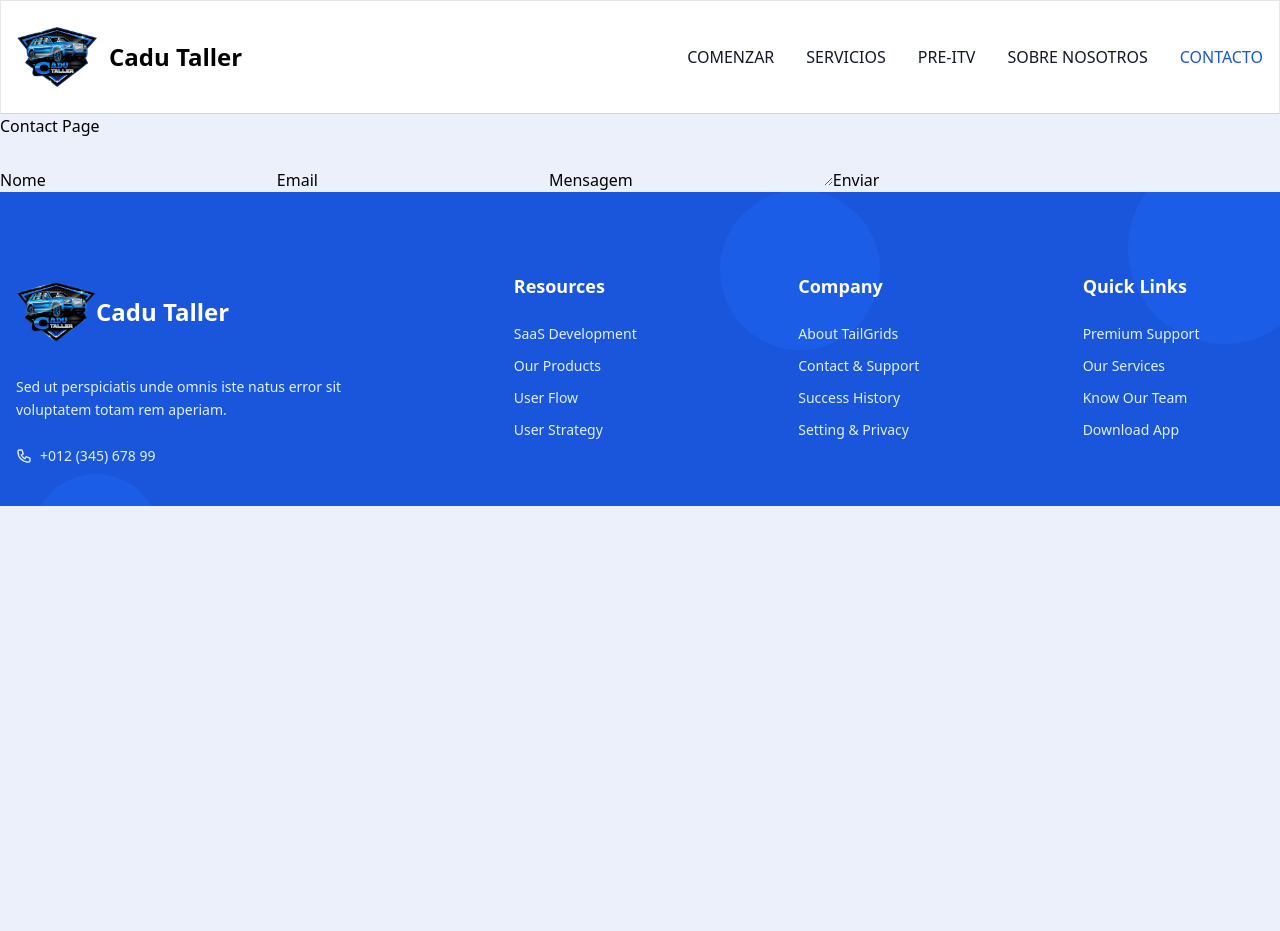
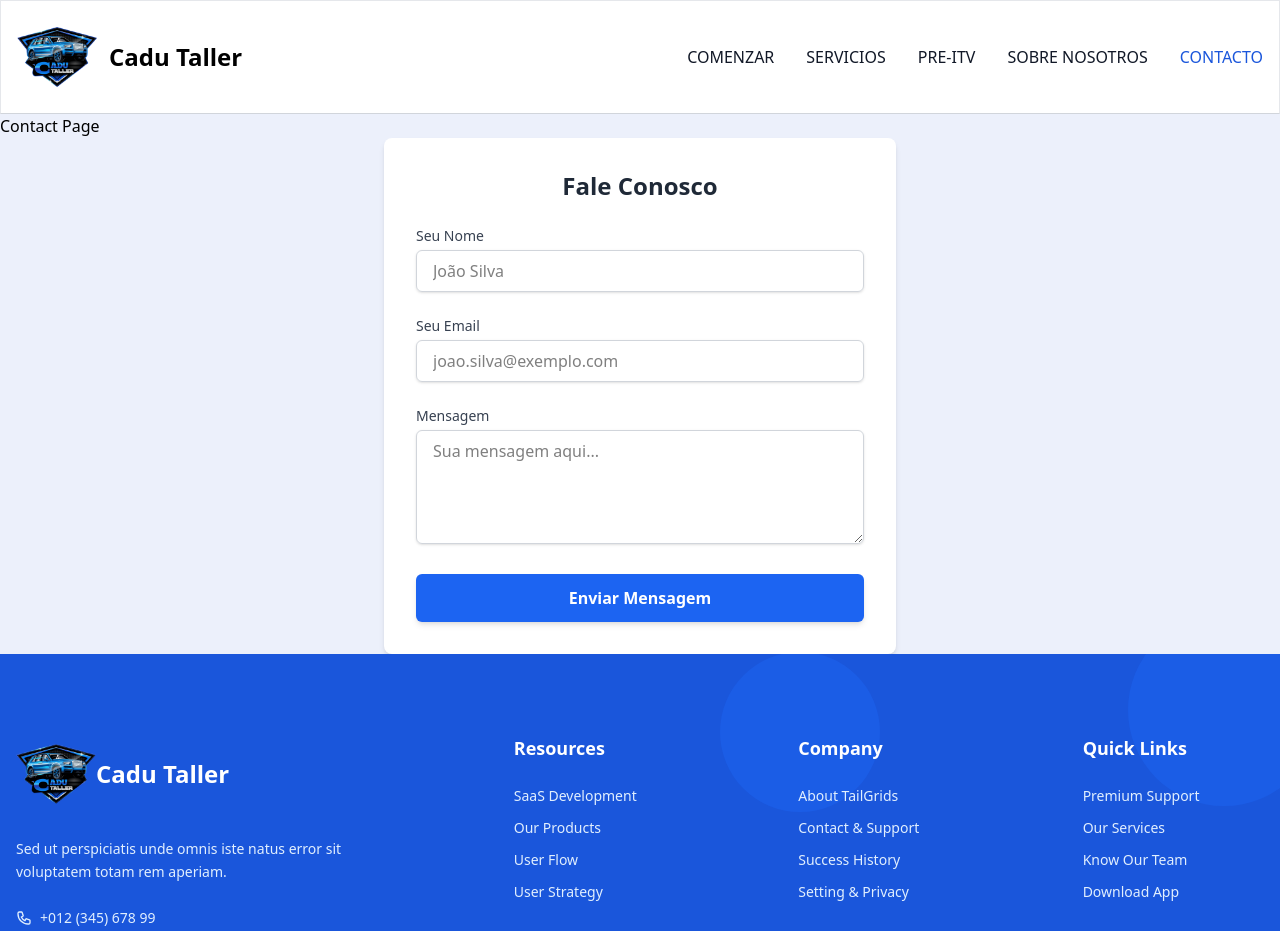
Before and after one commit to thiagobaia/site-cadu-taller, a Gatsby site: page /contact in a window 1280 px wide. Before the commit the page ends 800 px from the top, so only its background shows below. Built offline with nearby package versions, Linux system fonts and the light colour scheme; Gatsby itself is replaced by a stand-in of ours; no server answers.

Commit message:
test email

```diff
--- a/gatsby-config.js
+++ b/gatsby-config.js
@@ -1,6 +1,11 @@
 /**
  * @type {import('gatsby').GatsbyConfig}
  */
+
+require("dotenv").config({
+  path: `.env.${process.env.NODE_ENV}`,
+});
+
 module.exports = {
   siteMetadata: {
     title: `site-cadu-taller`,
--- a/src/components/FormContact.js
+++ b/src/components/FormContact.js
@@ -1,73 +1,105 @@
-import React, { useRef, useState } from "react";
+import React, { useRef } from "react";
 import emailjs from "@emailjs/browser";
 
-// Importando as variáveis de ambiente
-const SERVICE_ID = import.meta.env.SERVICE_ID;
-const TEMPLATE_ID = import.meta.env.VITE_EMAILJS_TEMPLATE_ID;
-const PUBLIC_KEY = import.meta.env.VITE_EMAILJS_PUBLIC_KEY;
-
-// (Se usar Create React App, use process.env.REACT_APP_... em vez de import.meta.env.VITE_...)
-
-export const ContactForm = () => {
+const ContactForm = () => {
   const form = useRef();
-  const [loading, setLoading] = useState(false);
-  const [message, setMessage] = useState("");
 
   const sendEmail = (e) => {
-    e.preventDefault(); // Previne o recarregamento da página
-    setLoading(true);
-    setMessage("");
+    e.preventDefault(); // Impede o recarregamento da página
+
+    // Exibe um feedback para o usuário (opcional)
+    alert("Enviando mensagem...");
 
     emailjs
       .sendForm(
-        SERVICE_ID,
-        TEMPLATE_ID,
+        process.env.GATSBY_EMAILJS_SERVICE_ID,
+        process.env.GATSBY_EMAILJS_TEMPLATE_ID,
         form.current, // O elemento <form>
-        PUBLIC_KEY
+        process.env.GATSBY_EMAILJS_PUBLIC_KEY
       )
       .then(
         (result) => {
-          console.log(result.text);
-          setLoading(false);
-          setMessage("Mensagem enviada com sucesso!");
-          form.current.reset(); // Limpa o formulário
+          console.log("SUCCESS!", result.text);
+          alert("Mensagem enviada com sucesso! ✅");
+          form.current.reset(); // Limpa o formulário após o envio
         },
         (error) => {
-          console.log(error.text);
-          setLoading(false);
-          setMessage(
-            "Falha ao enviar. Verifique suas chaves e tente novamente."
-          );
+          console.log("FAILED...", error.text);
+          alert("Ocorreu um erro ao enviar a mensagem. ❌");
         }
       );
   };
 
   return (
-    <div>
-      {/* O "ref" conecta o formulário com o useRef.
-        O "onSubmit" chama nossa função.
-      */}
-      <form ref={form} onSubmit={sendEmail}>
-        <label>Nome</label>
-        {/* IMPORTANTE: O atributo "name" DEVE ser igual
-          à variável no seu template EmailJS (ex: {{user_name}})
-        */}
-        <input type="text" name="user_name" required />
+    <div className="max-w-lg mx-auto p-8 bg-white shadow-md rounded-lg">
+      <h2 className="text-2xl font-bold text-center text-gray-800 mb-6">
+        Fale Conosco
+      </h2>
+      <form ref={form} onSubmit={sendEmail} className="space-y-6">
+        {/* Campo Nome */}
+        <div>
+          <label
+            htmlFor="from_name"
+            className="block text-sm font-medium text-gray-700 mb-1"
+          >
+            Seu Nome
+          </label>
+          <input
+            type="text"
+            name="from_name" // !! Importante !!
+            id="from_name"
+            required
+            className="w-full px-4 py-2 border border-gray-300 rounded-md shadow-sm focus:ring-blue-500 focus:border-blue-500"
+            placeholder="João Silva"
+          />
+        </div>
 
-        <label>Email</label>
-        {/* O "name" aqui deve ser {{user_email}} no template */}
-        <input type="email" name="user_email" required />
+        {/* Campo Email */}
+        <div>
+          <label
+            htmlFor="from_email"
+            className="block text-sm font-medium text-gray-700 mb-1"
+          >
+            Seu Email
+          </label>
+          <input
+            type="email"
+            name="from_email" // !! Importante !!
+            id="from_email"
+            required
+            className="w-full px-4 py-2 border border-gray-300 rounded-md shadow-sm focus:ring-blue-500 focus:border-blue-500"
+            placeholder="joao.silva@exemplo.com"
+          />
+        </div>
 
-        <label>Mensagem</label>
-        {/* O "name" aqui deve ser {{message}} no template */}
-        <textarea name="message" required />
+        {/* Campo Mensagem */}
+        <div>
+          <label
+            htmlFor="message"
+            className="block text-sm font-medium text-gray-700 mb-1"
+          >
+            Mensagem
+          </label>
+          <textarea
+            name="message" // !! Importante !!
+            id="message"
+            rows="4"
+            required
+            className="w-full px-4 py-2 border border-gray-300 rounded-md shadow-sm focus:ring-blue-500 focus:border-blue-500"
+            placeholder="Sua mensagem aqui..."
+          ></textarea>
+        </div>
 
-        <button type="submit" disabled={loading}>
-          {loading ? "Enviando..." : "Enviar"}
-        </button>
+        {/* Botão Enviar */}
+        <div>
+          <button
+            type="submit"
+            className="w-full py-3 px-4 bg-blue-600 text-white font-semibold rounded-md shadow-md hover:bg-blue-700 focus:outline-none focus:ring-2 focus:ring-blue-500 focus:ring-offset-2 transition duration-200"
+          >
+            Enviar Mensagem
+          </button>
+        </div>
       </form>
-
-      {message && <p>{message}</p>}
     </div>
   );
 };
```
Also changed, not shown: 1 other file.
